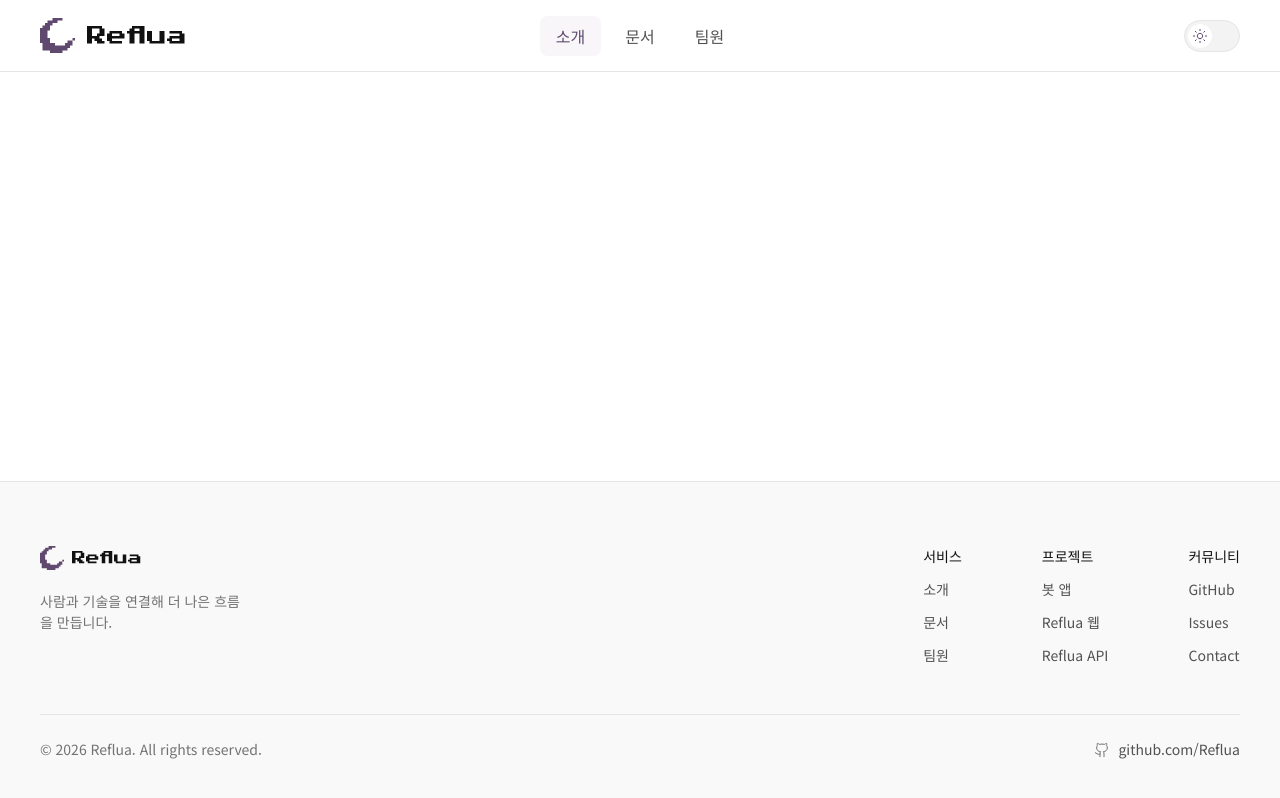
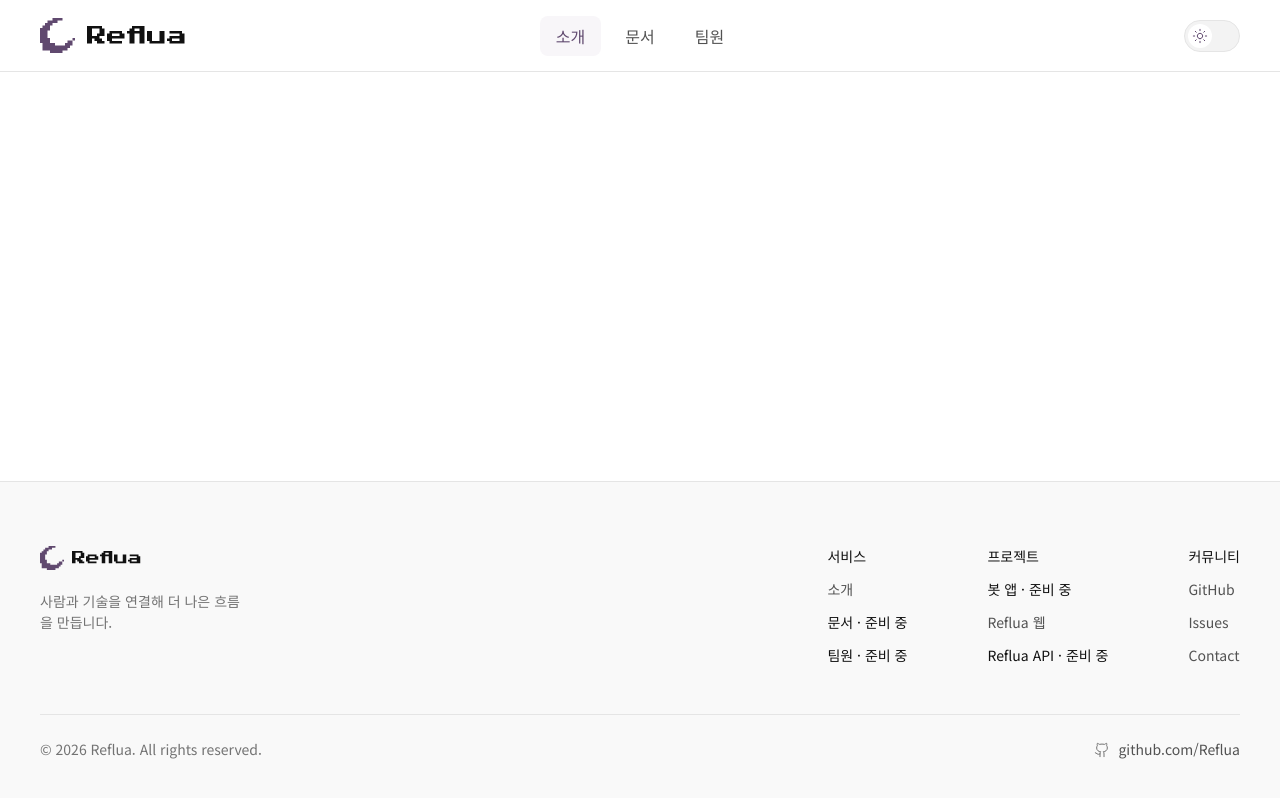
Before and after one commit to reflua/Reflua-Frontend-V1, a React (Vite) app: page / in a window 1280 px wide. Built offline with nearby package versions, Linux system fonts and the light colour scheme.

Commit message:
fix :: 실제 경로 없는 푸터 링크를 준비 중으로 표시 #1
Updated footer links to set href to null for some links and added a disabled state for non-clickable links.

```diff
--- a/src/components/Footer.tsx
+++ b/src/components/Footer.tsx
@@ -6,17 +6,17 @@ const columns = [
   {
     title: '서비스',
     links: [
-      { label: '소개', href: '/#about' },
-      { label: '문서', href: '/docs' },
-      { label: '팀원', href: '/team' },
+      { label: '소개', href: '/' },
+      { label: '문서', href: null },
+      { label: '팀원', href: null },
     ],
   },
   {
     title: '프로젝트',
     links: [
-      { label: '봇 앱', href: '#bot-app' },
+      { label: '봇 앱', href: null },
       { label: 'Reflua 웹', href: '/' },
-      { label: 'Reflua API', href: '/docs' },
+      { label: 'Reflua API', href: null },
     ],
   },
   {
@@ -48,11 +48,17 @@ export default function Footer() {
             {columns.map((column) => (
               <div className="footer-link-column" key={column.title}>
                 <h2>{column.title}</h2>
-                {column.links.map((link) => (
-                  <a href={link.href} key={link.label}>
-                    {link.label}
-                  </a>
-                ))}
+                {column.links.map((link) =>
+                  link.href ? (
+                    <a href={link.href} key={link.label}>
+                      {link.label}
+                    </a>
+                  ) : (
+                    <span className="footer-link is-disabled" key={link.label} aria-disabled="true">
+                      {link.label} <span className="link-status">· 준비 중</span>
+                    </span>
+                  ),
+                )}
               </div>
             ))}
           </div>
```
